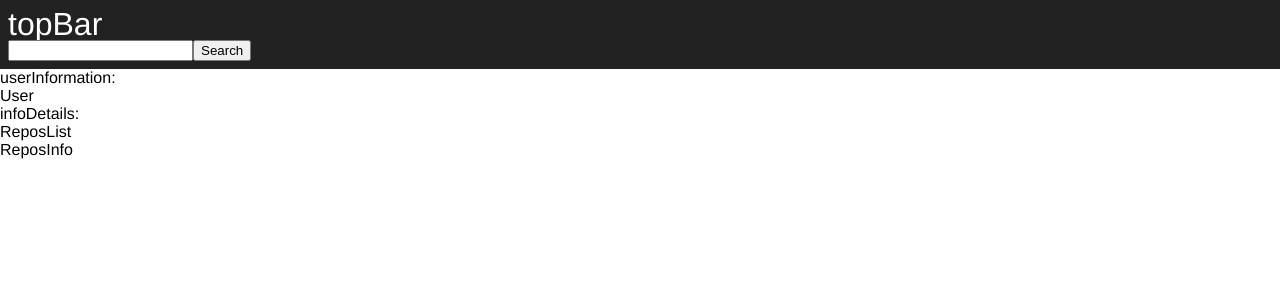
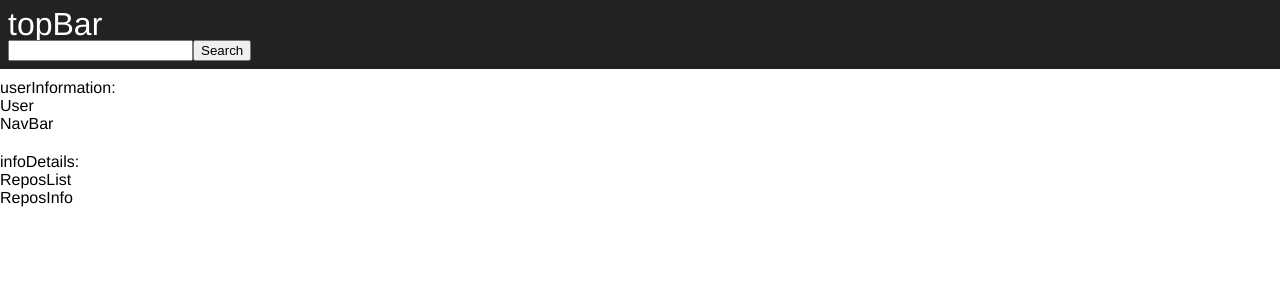
Before and after one commit to DDaiana/LAP3_CodeChallenge, a React (Create React App) app: page / in a window 1280 px wide. Shown: the top 300 px of the page. Built offline with nearby package versions, Linux system fonts and the light colour scheme.

Commit message:
NavBar component added

```diff
--- /dev/null
+++ b/src/components/NavBar/index.js
@@ -0,0 +1,12 @@
+import React, { Component } from 'react';
+
+
+export default class NavBar extends Component {
+
+    render() {
+        return (
+            <div>NavBar</div>
+          )
+    }
+
+}
--- a/src/components/index.js
+++ b/src/components/index.js
@@ -1,4 +1,5 @@
 export { default as Search } from './Search';
 export { default as User } from './User';
+export { default as NavBar } from './NavBar';
 export { default as ReposList } from './ReposList';
 export { default as RepoInfo } from './RepoInfo';
--- a/src/layout/infoDetails/index.js
+++ b/src/layout/infoDetails/index.js
@@ -3,7 +3,7 @@ import { RepoInfo, ReposList } from '../../components'
 
 export default function InfoDetails() {
   return (
-    <div>infoDetails:
+    <div className='info-details'>infoDetails:
       <ReposList />
       <RepoInfo />
     </div>
--- a/src/layout/userInfo/index.js
+++ b/src/layout/userInfo/index.js
@@ -1,11 +1,12 @@
 import React from 'react';
-import { User } from '../../components';
+import { NavBar, User } from '../../components';
 
 
 export default function UserInfo() {
   return (
-    <div>userInformation:
+    <div className='user-info'>userInformation:
       <User />
+      <NavBar />
     </div>
   )
 }
--- a/src/styles/app.css
+++ b/src/styles/app.css
@@ -29,3 +29,11 @@ h1,h2,h3,h4,h5,h6 {
 .main-content {
     padding: 0.5rem;
 }
+
+.user-info {
+    margin-top: 10px;
+}
+
+.info-details {
+    margin-top: 20px;
+}
```
